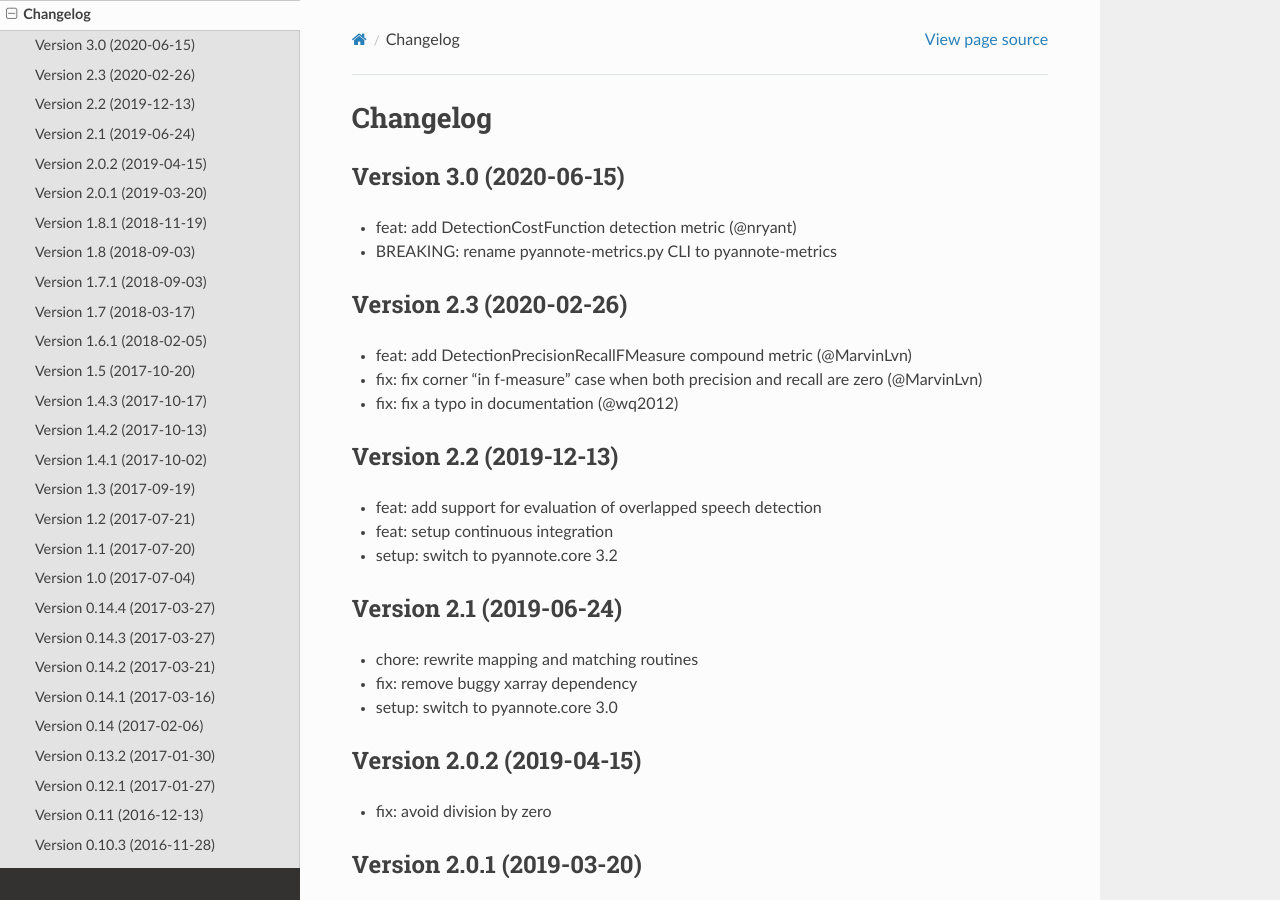
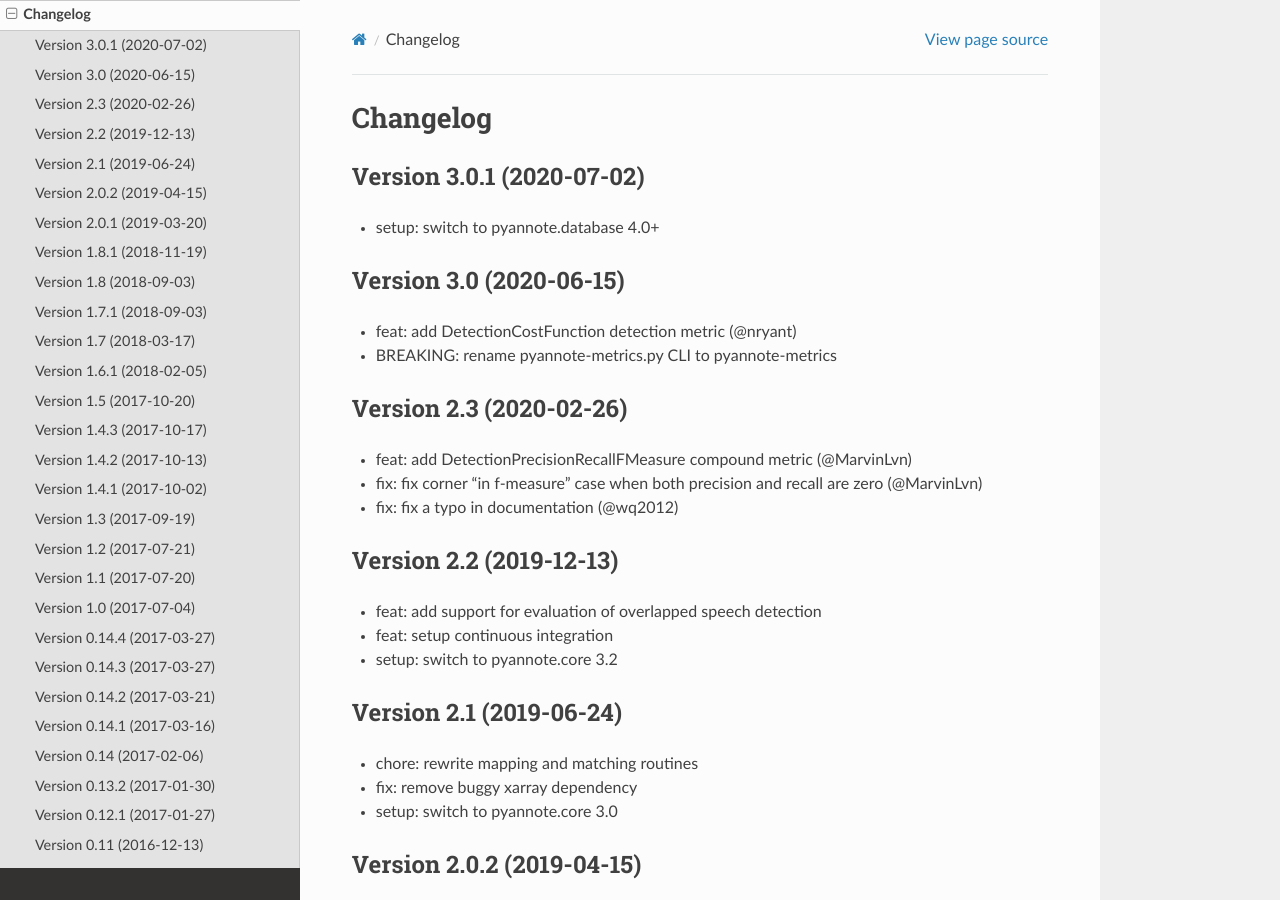
Before and after one commit to pyannote/pyannote-metrics, a Sphinx documentation site: the page built from docs/source/changelog.rst, in a window 1280 px wide and 900 px high. Built offline with Sphinx 7.4.7 and the Read the Docs theme 2.0.0, drawn with Linux system fonts in a browser that asks for light colours.

Commit message:
doc: update changelog

```diff
--- a/docs/source/changelog.rst
+++ b/docs/source/changelog.rst
@@ -1,6 +1,11 @@
 #########
 Changelog
 #########
+
+Version 3.0.1 (2020-07-02)
+~~~~~~~~~~~~~~~~~~~~~~~~~~
+
+- setup: switch to pyannote.database 4.0+
 
 Version 3.0 (2020-06-15)
 ~~~~~~~~~~~~~~~~~~~~~~~~
```
